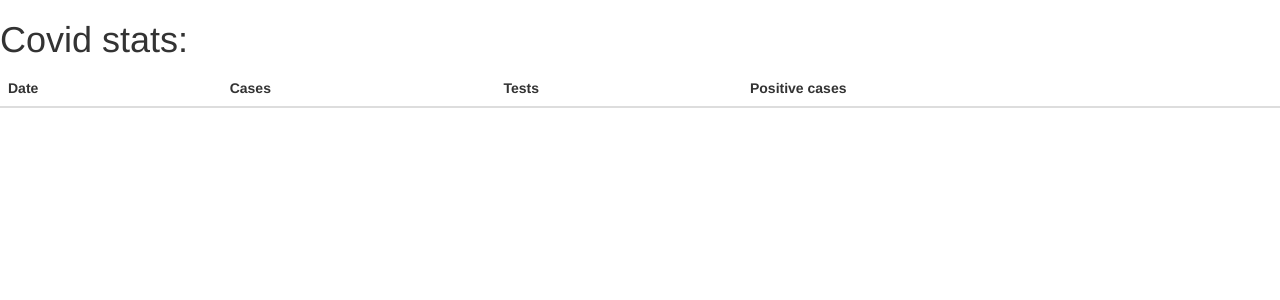
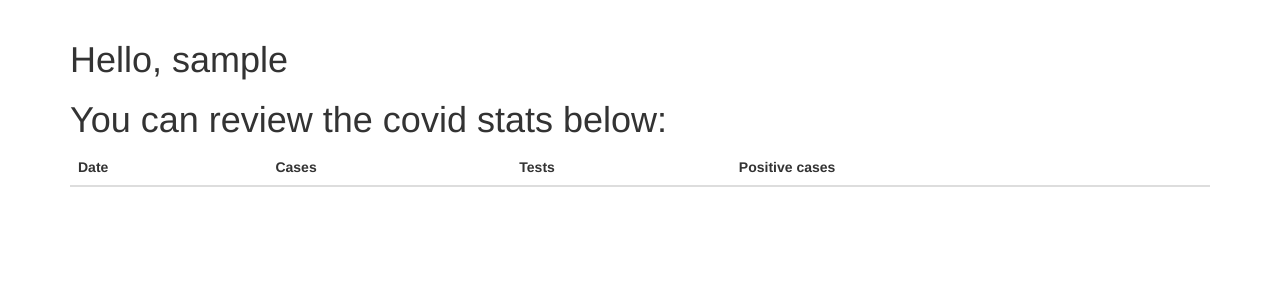
Before and after one commit to lozanov95/flask-covid-tracker, a Flask app: page / in a window 1280 px wide. Shown: the part 52-352 px from the top of the page. Run offline with Flask 2, Linux system fonts and the light colour scheme; the visitor is signed in with stand-in values (Sample User, id 1); data comes from the database, SQL or seed files in the repository; data that the repository does not hold is empty; some libraries are stand-ins or nearby versions.

Commit message:
minor visual improvements

```diff
--- a/app/templates/index.html
+++ b/app/templates/index.html
@@ -1,6 +1,9 @@
 {% extends 'base.html' %}
 {% block content %}
-    <h1>Covid stats:</h1>
+    <div class="container">
+        <h1>Hello, {{ current_user.username }}</h1>
+
+        <h1>You can review the covid stats below:</h1>
         <table class="table table-hover table-responsible">
             <thead>
             <tr>
@@ -21,4 +24,5 @@
             </tbody>
         {% endfor %}
         </table>
+    </div>
 {% endblock%}
```
Also changed, not shown: app/templates/base.html (+5 -5 lines). Lines whose indentation alone changed are shown as unchanged.
